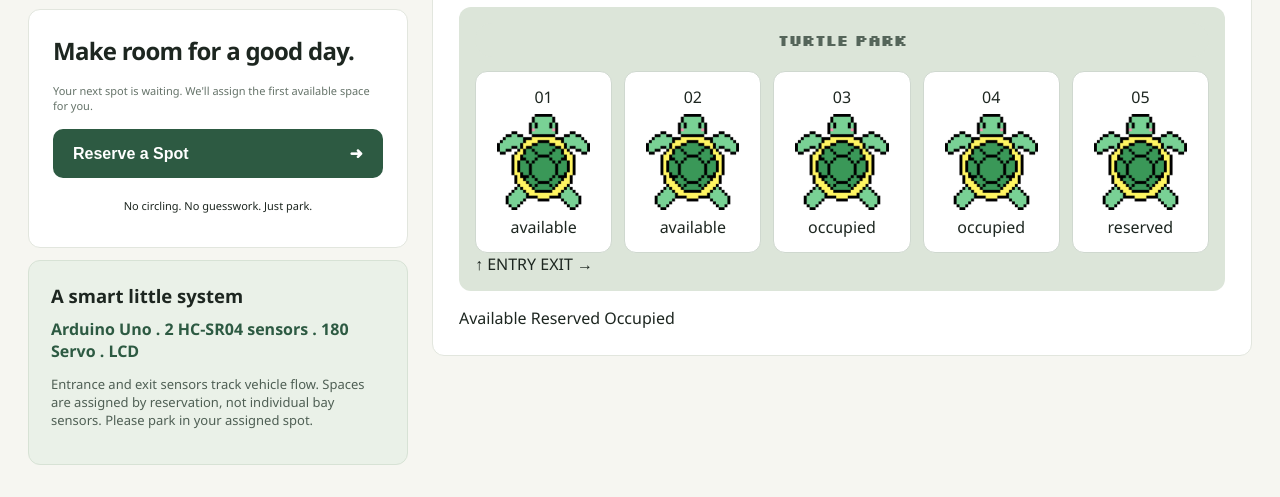
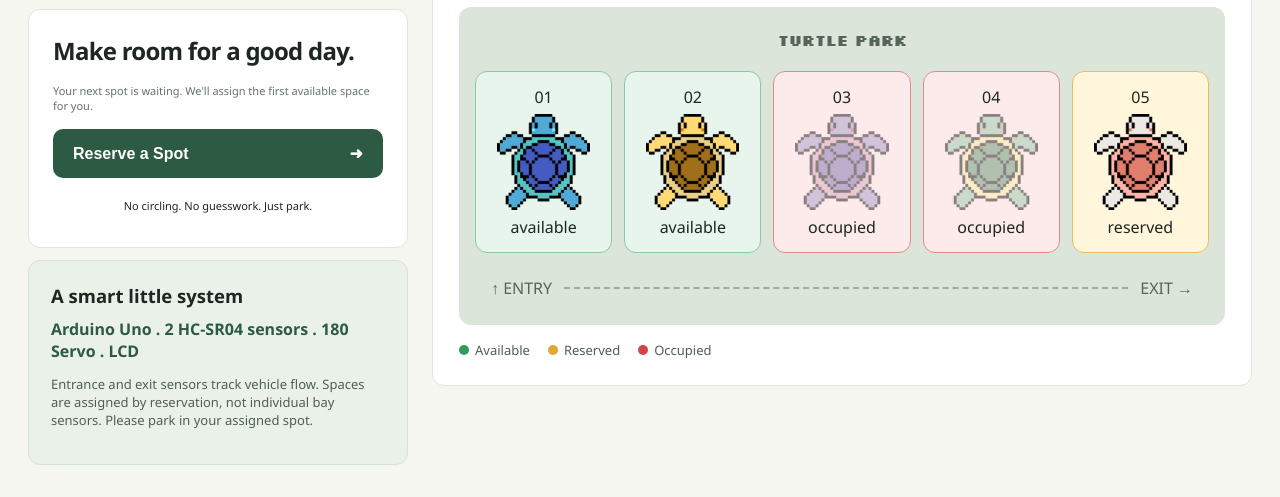
Before and after one commit to AscalonXS/Parking_Project, a plain HTML site: page ui/index.html in a window 1280 px wide. Shown: the part 310-807 px from the top of the page. Drawn offline with Linux system fonts and the light colour scheme.

Commit message:
bits and pieces of frontend

```diff
--- a/ui/app.js
+++ b/ui/app.js
@@ -1,11 +1,11 @@
 const container = document.querySelector(".slots");
 
 const testSlots = [
-  { num: "01", state: "available" },
-  { num: "02", state: "available" },
-  { num: "03", state: "occupied" },
-  { num: "04", state: "occupied" },
-  { num: "05", state: "reserved" },
+  { num: "01", state: "available", img: "turtle4.png" },
+  { num: "02", state: "available", img: "turtle3.png" },
+  { num: "03", state: "occupied", img: "turtle2.png" },
+  { num: "04", state: "occupied", img: "turtle1.png" },
+  { num: "05", state: "reserved", img: "turtle5.png" },
 ];
 
 for (const s of testSlots) {
@@ -13,7 +13,7 @@ for (const s of testSlots) {
   box.className = `slotbox ${s.state}`;
   box.innerHTML = `
     <div>${s.num}</div>
-    <img src="turtle1.png" alt="Spot ${s.num}" />
+    <img src="${s.img}" alt="Spot ${s.num}" />
     <div>${s.state}</div>
   `;
   container.appendChild(box);
--- a/ui/index.html
+++ b/ui/index.html
@@ -108,9 +108,9 @@
             </div>
             <!-- 3 dot colors below -->
             <div class="lotColors">
-              <span class="items"> <span class="gdot"></span> Available</span>
-              <span class="items"> <span class="ydot"></span> Reserved</span>
-              <span class="items"> <span class="rdot"> Occupied</span></span>
+              <span class="items"><span class="gdot"></span> Available</span>
+              <span class="items"><span class="ydot"></span> Reserved </span>
+              <span class="items"><span class="rdot"></span>Occupied</span>
             </div>
           </div>
         </div>
--- a/ui/style.css
+++ b/ui/style.css
@@ -249,19 +249,24 @@ header {
   min-width: 0; /* stops grid items from overflowing horizontally */
 }
 
-.slots .slotbox .available {
+.slots .slotbox.available {
   background: #e7f5ec;
-  border: 1.5px dashed #8ec7a3;
+  border: 1.5px solid #8ec7a3;
 }
 
-.slots .slotbox .reserved {
+.slots .slotbox.reserved {
   background: #fff6dc;
   border: 1.5px solid #e6be5a;
 }
 
-.slots .slotbox .occupied {
+.slots .slotbox.occupied {
   background: #fdeaea;
   border: 1.5px solid #e38b8b;
+}
+
+.slots .slotbox.occupied img {
+  opacity: 0.45;
+  filter: grayscale(40%);
 }
 
 .slots .slotbox img {
@@ -270,3 +275,57 @@ header {
   object-fit: contain;
   margin: 6px 0;
 }
+
+.gdot,
+.rdot,
+.ydot {
+  width: 10px;
+  height: 10px;
+  border-radius: 50%;
+  display: inline-block;
+}
+
+.gdot {
+  background: #2f9e5b;
+}
+
+.ydot {
+  background: #e0a82e;
+}
+
+.rdot {
+  background: #d64545;
+}
+
+.lotColors {
+  display: flex;
+  align-items: center;
+  gap: 18px;
+  font-size: 13px;
+  color: #4f5f54;
+}
+
+.lotColors .items {
+  display: inline-flex;
+  align-items: center;
+  gap: 6px;
+}
+
+.road {
+  margin-top: 14px;
+  background: #dce5d9;
+  border-radius: 12px;
+  padding: 10px 16px;
+  display: flex;
+  align-items: center;
+  justify-content: space-between;
+  gap: 12px;
+  /* font-size: 0.75rem; */
+  font-size: 16px;
+  color: #55655a;
+}
+
+.dash {
+  flex: 1;
+  border-top: 2px dashed rgba(85, 101, 90, 0.45);
+}
```
Also changed, not shown: ui/turtle2.png (added), ui/turtle3.png (added), ui/turtle4.png (added), ui/turtle5.png (added).
